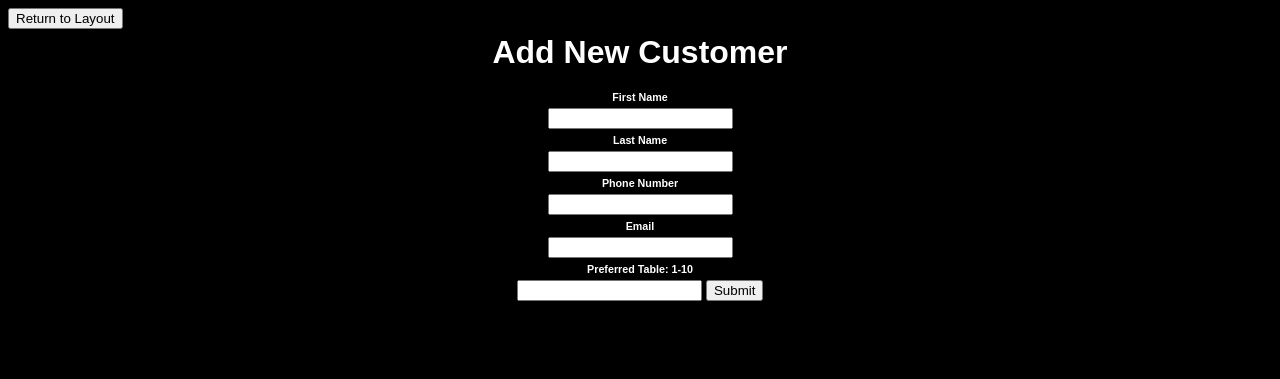
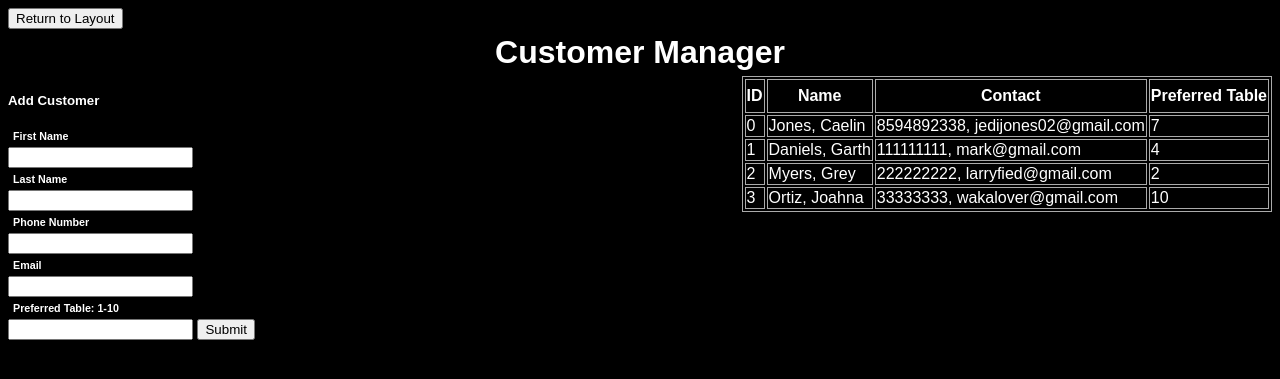
Before and after one commit to gd05134/DBS_Restaurant_POS, a Flask app: page /customer in a window 1280 px wide. Shown: the top 379 px of the page. Run offline with Flask 3, Linux system fonts and the light colour scheme.

Commit message:
Added Reservation and Customer Addition

```diff
--- a/main.py
+++ b/main.py
@@ -1,14 +1,17 @@
 #Import Libraries
-from flask import Flask, render_template, url_for, request, redirect
+from flask import Flask, render_template, url_for, request, redirect, flash
 from flask_sqlalchemy import SQLAlchemy
 from datetime import datetime
 
 #global variables if needed
+customer_id = 0
+res_id = 0
 
 #Create Flask App
 app = Flask(__name__)
 app.config["SQLALCHEMY_DATABASE_URI"] = 'sqlite:///restaurant_pos.db'
 db = SQLAlchemy(app)
+app.secret_key ='key'
 
 #Initialize Relationship Schema
 #Order Schema
@@ -46,7 +49,7 @@ class Customer(db.Model):
 #Table Schema
 class Table(db.Model):
     table_id = db.Column(db.Integer, primary_key=True, unique=True, nullable=False)
-    capacity = db.Column(db.Integer, unique=True, nullable=False)
+    capacity = db.Column(db.Integer, nullable=False)
     loc = db.Column(db.String(20))
 
     def __init__(self, table_id, capacity, loc):
@@ -56,16 +59,14 @@ class Table(db.Model):
 
 #Reservation Schema
 class Reservation(db.Model):
-    reservation_id = db.Column(db.Integer, primary_key=True)                          #Add auto increment
+    reservation_id = db.Column(db.Integer, unique=True, primary_key=True)                          #Add auto increment
     cust_id = db.Column(db.Integer, db.ForeignKey("customer.cust_id"), nullable=False)
     date_created = db.Column(db.DateTime, default = datetime.today(), nullable=False) #idk if this is the right datetime function, will change later
     date_reserved = db.Column(db.DateTime, default = datetime.today(), nullable=False)#pulls current time, find function to pull select time
 
-    def __init__(self, reservation_id, cust_id, date_created, date_reserved):
+    def __init__(self, reservation_id, cust_id):
         self.reservation_id = reservation_id
         self.cust_id = cust_id
-        self.date_created = date_created
-        self.date_reserved = date_reserved
 
 #Payment Schema
 class Payment(db.Model):
@@ -121,6 +122,25 @@ class OrderItem(db.Model):
         self.quantity = quantity
         self.special_instructions = special_instructions
 
+# with app.app_context():
+#     # customers = db.session.query(Customer).join(Reservation).filter(Reservation.cust_id == Customer.cust_id).all()
+#     # reservations = Reservation.query.order_by(Reservation.reservation_id).all()
+#     # print(customers)
+#     # print(reservations)
+
+
+#     db.create_all()
+
+#     #For testing, only run once
+#     db.session.add(Customer(0,"Caelin","Jones","8594892338","jedijones02@gmail.com",7))
+#     db.session.add(Customer(1,"Garth","Daniels","111111111","mark@gmail.com",4))
+#     db.session.add(Customer(2,"Grey","Myers","222222222","larryfied@gmail.com",2))
+#     db.session.add(Customer(3,"Joahna","Ortiz","33333333","wakalover@gmail.com",10))
+#     for i in range(1,11):
+#         db.session.add(Table(i, 4, "Our Restaurant"))
+#     db.session.commit()
+
+
 #Main Restaurant Layout
 @app.route('/', methods=['GET','POST'])
 def index():
@@ -148,37 +168,61 @@ def order(table_id):
         return render_template('order.html', table = table)
 
 #For Customers
-customer_id = 0
 @app.route('/customer', methods=['GET','POST'])
 def add_customer():
+    global customer_id
     if request.method == 'POST':
-        first_name = request.form['First Name']
-        last_name = request.form['Last Name']
+        cust_first_name = request.form['First Name']
+        cust_last_name = request.form['Last Name']
         phone_no = request.form['Phone No.']
         email = request.form['Email']
-        pref_table = request.form.get('Preferred Table')
+        pref_table = request.form['Preferred Table']
         try:
-            db.session.add(Customer(cust_id=customer_id, first_name=first_name, last_name=last_name, phone_no=phone_no, email=email, pref_table=pref_table))
+            db.session.add(Customer(customer_id, cust_first_name, cust_last_name, phone_no, email, pref_table))
             customer_id += 1
             db.session.commit()
-            return redirect(url_for('index'))
+            return redirect('/customer')
         except:
                return 'There was an issue entering your information'
     else:
-        return render_template('customer.html')
+        #customers = db.session.execute(db.select(Customer).order_by(Customer.cust_id))
+        customers = Customer.query.order_by(Customer.cust_id).all()
+        return render_template('customer.html', customers = customers)
 
 #For reservations
 @app.route('/reservation', methods=['GET','POST'])
 def add_reservation():
+    global res_id
     if request.method == 'POST':
+        cust_id = request.form['Enter Customer ID']
+        existing_reservation = Reservation.query.filter_by(cust_id=cust_id).first()
 
+        if existing_reservation:
+            return redirect('/reservation')
+        else:
+            try:
+                db.session.add(Reservation(res_id, cust_id))
+                res_id += 1
+                db.session.commit()
+                return redirect('/reservation')
+            except:
+                return 'There was an issue reserving your table'
+    else:
+        reservations = Reservation.query.order_by(Reservation.reservation_id).all() #db.session.execute(db.select(Reservation).order_by(Reservation.reservation_id)).all()
+        customers = db.session.query(Customer).join(Reservation, Reservation.cust_id == Customer.cust_id).all()
+        return render_template('reservation.html', reservations = reservations, customers = customers)
+
+@app.route('/menu', methods=['GET','POST'])
+def order(table_id):
+     table = Table.query.get_or_404(table_id)
+     if request.method == 'POST':
         try:
             db.session.commit()
-            return redirect(url_for('/'))
+            return redirect(url_for('index'))
         except:
-               return 'There was an issue reserving your table'
-    else:
-        return render_template('reservation.html')
+               return 'There was an issue opening the layout'
+     else:
+        return render_template('order.html', table = table)
 
 if __name__ == '__main__':
      app.run(debug=True)
--- a/templates/customer.html
+++ b/templates/customer.html
@@ -9,19 +9,36 @@
     <form action="/" method="GET">
         <button>Return to Layout</button>
     </form>
-    <h1 style="text-align: center;">Add New Customer</h1>
+    <h1 style="text-align: center;">Customer Manager</h1>
+    <table align="right">
+        <tr>
+          <th>ID</th>
+          <th>Name</th>
+          <th>Contact</th>
+          <th>Preferred Table</th>
+        </tr>
+        {% for customer in customers %}
+        <tr>
+          <td>{{customer.cust_id}} </td>
+          <td>{{customer.cust_last_name}}, {{customer.cust_first_name}}</td>
+          <td>{{customer.phone_no}}, {{customer.email}}</td>
+          <td>{{customer.pref_table}}</td>
+        </tr>
+        {% endfor %}
+    </table>
     <div class="form">
-        <form action="/customer" method="POST" style="text-align: center;">
+        <form action="/customer" method="POST">
+            <h5>Add Customer</h5>
             <h6>First Name</h6>
-            <input type="text" name="First Name" id="first_name" value="{{first_name}}">
+            <input type="text" name="First Name" id="first_name">
             <h6>Last Name</h6>
-            <input type="text" name="Last Name" id="last_name" value="{{last_name}}">
+            <input type="text" name="Last Name" id="last_name">
             <h6>Phone Number</h6>
-            <input type="text" name="Phone No." id="phone_no" value="{{email}}">
+            <input type="text" name="Phone No." id="phone_no">
             <h6>Email</h6>
-            <input type="text" name="Email" id="email" value="{{phone_no}}">
+            <input type="text" name="Email" id="email">
             <h6>Preferred Table: 1-10</h6>
-            <input type="text" name="Preferred Table" id="pref_table" value="{{pref_table}}">
+            <input type="text" name="Preferred Table" id="pref_table">
             <input type="submit" name="Enter Info">
         </form>
     </div>
```
Also changed, not shown: templates/index.html (+11 -11 lines), templates/menu.html (added, +10 -0 lines), templates/order.html (+5 -3 lines), templates/reservation.html (+33 -0 lines), instance/restaurant_pos.db.
